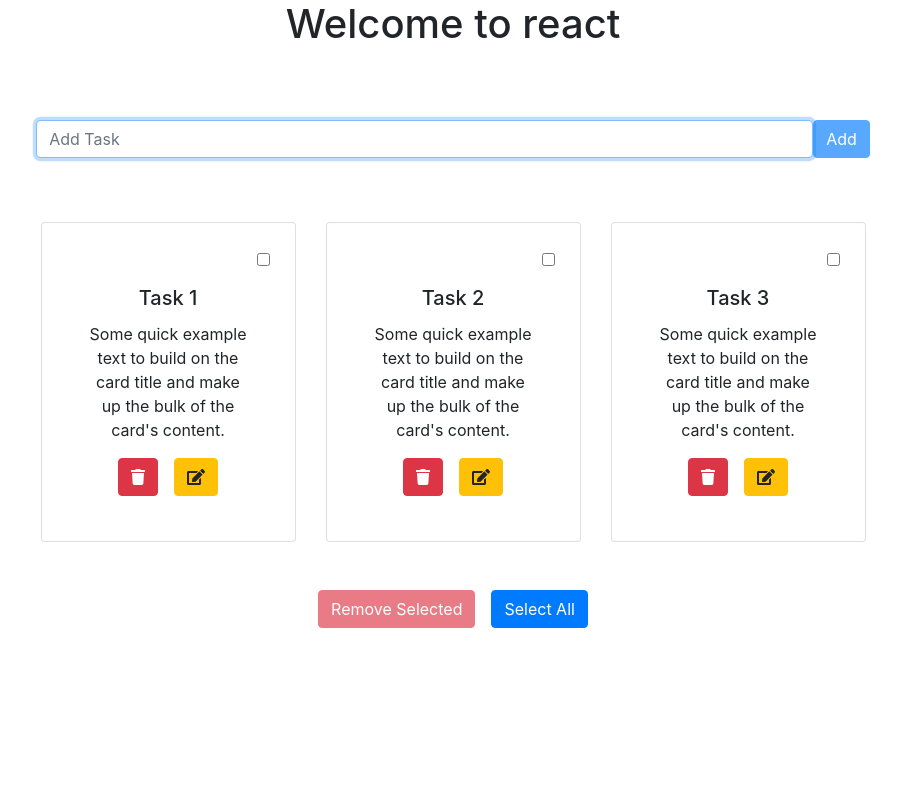
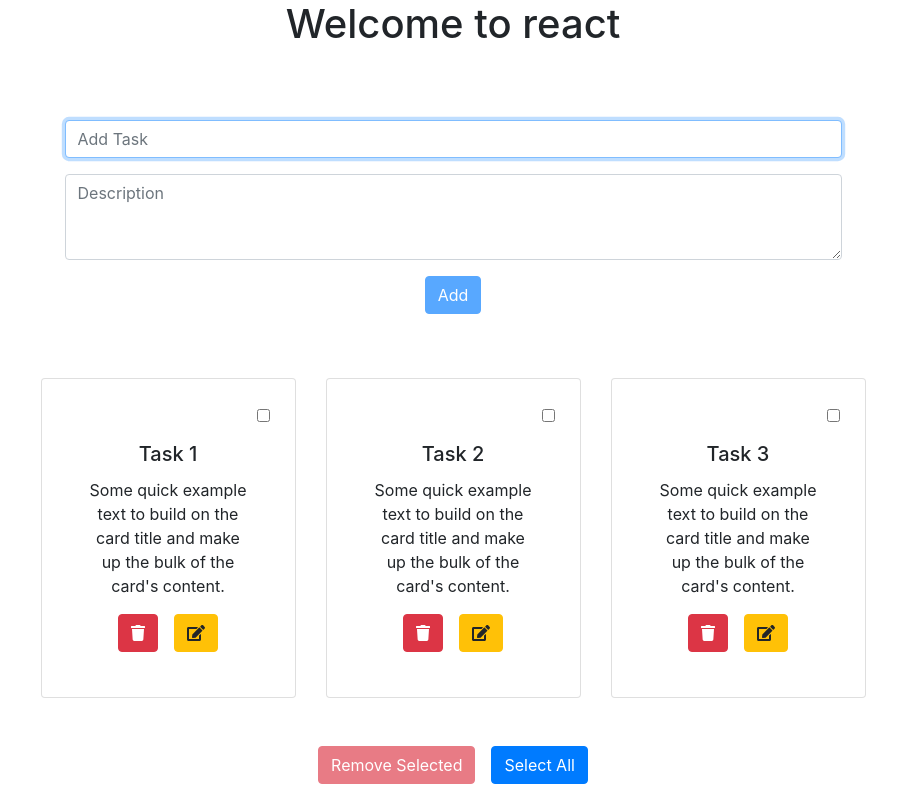
Before and after one commit to hovhannisyan-code/react-tutorial, a React (Create React App) app: page / in a window 1280 px wide. Shown: the whole page, without its empty margins (187-1088 px from the left). Built offline with nearby package versions, Linux system fonts and the light colour scheme.

Commit message:
half homework

```diff
--- /dev/null
+++ b/src/Components/Modal/Confirm.jsx
@@ -0,0 +1,25 @@
+import { Button, Modal } from 'react-bootstrap';
+const Confirm = (props) => {
+    const { handleClose, onSubmit, modalTitle, modalBody } = props;
+    const handleSubmit = () => {
+        onSubmit();
+        handleClose();
+    }
+    return (
+        <Modal show={true} onHide={handleClose}>
+            <Modal.Header closeButton>
+                <Modal.Title>{modalTitle}</Modal.Title>
+            </Modal.Header>
+            <Modal.Body>{modalBody}</Modal.Body>
+            <Modal.Footer>
+                <Button variant="secondary" onClick={handleClose}>
+                    Close
+          </Button>
+                <Button variant="danger" onClick={handleSubmit}>
+                    Remove
+          </Button>
+            </Modal.Footer>
+        </Modal>
+    )
+}
+export default Confirm;
--- a/src/Components/ToDo/AddNewTask.jsx
+++ b/src/Components/ToDo/AddNewTask.jsx
@@ -1,51 +1,69 @@
-import React  from "react";
+import React from "react";
 import { Form, Button } from 'react-bootstrap';
 import Proptypes from 'prop-types';
 class AddNewTask extends React.PureComponent {
     constructor(props) {
         super(props);
         this.state = {
-            inputValue: ''
+            title: '',
+            description: ''
         }
         this.inputRef = React.createRef();
     }
 
     handleChange = (e) => {
+        const { name, value } = e.target;
         this.setState({
-            inputValue: e.target.value
+            [name]: value
         })
     }
     handleSubmit = ({ key, type }) => {
         if (type === 'keypress' && key !== 'Enter') return;
         const { onSubmit } = this.props;
-        const { inputValue } = this.state;
-        onSubmit(inputValue);
+        const { title, description } = this.state;
+        const taskdata = {
+            title,
+            description
+        };
+        onSubmit(taskdata);
         this.setState({
-            inputValue: ''
+            title: '',
+            description: ''
         })
     }
     componentDidMount() {
         this.inputRef.current.focus();
     }
     render() {
-        const { inputValue } = this.state;
+        const { title, description } = this.state;
         const { disabled } = this.props;
         return (
-            <div className="d-flex justify-content-center mt-4">
+            <div className="d-flex flex-column align-items-center mt-4">
                 <Form.Control
+                    name="title"
                     type="text"
                     placeholder="Add Task"
                     onChange={this.handleChange}
                     onKeyPress={this.handleSubmit}
-                    value={inputValue}
+                    value={title}
                     style={{ width: "70%" }}
                     disabled={disabled}
                     ref={this.inputRef}
                 />
+                <Form.Control
+                    name="description"
+                    onChange={this.handleChange}
+                    as="textarea"
+                    rows={3}
+                    style={{ width: "70%" }}
+                    className="my-3"
+                    placeholder="Description"
+                    value={description}
+                />
                 <Button
                     variant="primary"
                     onClick={this.handleSubmit}
-                    disabled={!!!inputValue}
+                    disabled={!(!!title && !!description)}
                 >
                     Add
                 </Button>
--- a/src/Components/ToDo/Task.jsx
+++ b/src/Components/ToDo/Task.jsx
@@ -4,7 +4,7 @@ import { Card, Button, Form } from 'react-bootstrap';
 import { FontAwesomeIcon } from '@fortawesome/react-fontawesome';
 import { faEdit, faTrash } from '@fortawesome/free-solid-svg-icons';
 import Proptypes from 'prop-types';
-
+import Confirm from "../Modal/Confirm";
 const Task = ({
     task,
     disabled,
@@ -24,7 +24,7 @@ const Task = ({
                 <Card.Title>{task.title}</Card.Title>
 
                 <Card.Text>
-                    {task.text}
+                    {task.description}
                 </Card.Text>
                 <Button
                     disabled={disabled}
@@ -45,7 +45,11 @@ const Task = ({
 
 };
 Task.propTypes = {
-    task: Proptypes.object.isRequired,
+    task: Proptypes.shape({
+        _id:Proptypes.string.isRequired,
+        title: Proptypes.string.isRequired,
+        description:Proptypes.string.isRequired
+    }),
     disabled: Proptypes.bool.isRequired,
     handleDelete: Proptypes.func.isRequired,
     toggleSetRemoveIds: Proptypes.func.isRequired,
--- a/src/Components/ToDo/ToDo.jsx
+++ b/src/Components/ToDo/ToDo.jsx
@@ -3,6 +3,7 @@ import Task from "./Task";
 import AddNewTask from "./AddNewTask";
 import { Container, Row, Col, Button } from 'react-bootstrap';
 import idGenrator from '../Helpers';
+import Confirm from "../Modal/Confirm";
 
 class ToDo extends Component {
     constructor(props) {
@@ -11,19 +12,19 @@ class ToDo extends Component {
             {
                 _id: idGenrator(),
                 title: "Task 1",
-                text: `Some quick example text to build on the card title and make up the bulk of
+                description: `Some quick example text to build on the card title and make up the bulk of
                 the card's content.`
             },
             {
                 _id: idGenrator(),
                 title: "Task 2",
-                text: `Some quick example text to build on the card title and make up the bulk of
+                description: `Some quick example text to build on the card title and make up the bulk of
                 the card's content.`
             },
             {
                 _id: idGenrator(),
                 title: "Task 3",
-                text: `Some quick example text to build on the card title and make up the bulk of
+                description: `Some quick example text to build on the card title and make up the bulk of
                 the card's content.`
             }
         ];
@@ -33,18 +34,18 @@ class ToDo extends Component {
         this.state = {
             tasks,
             removeTasks: new Set(),
-            isAllChecked: false
+            isAllChecked: false,
+            showModal: false
         }
     }
 
-    handleCatchValue = (inputValue) => {
-        if (!inputValue) return;
+    handleCatchValue = (taskdata) => {
+        if (!taskdata.title || !taskdata.description) return;
         const tasks = [...this.state.tasks];
         tasks.push({
             _id: idGenrator(),
-            title: inputValue,
-            text: `Some quick example text to build on the card title and make up the bulk of
-            the card's content.`
+            title: taskdata.title,
+            description: taskdata.description
         });
         this.setState({
             tasks
@@ -96,8 +97,13 @@ class ToDo extends Component {
         })
 
     }
+    handleToggleModal = () => {
+        this.setState({
+            showModal: !this.state.showModal
+        })
+    }
     render() {
-        const { removeTasks, isAllChecked } = this.state;
+        const { removeTasks, isAllChecked, showModal } = this.state;
         const tasks = this.state.tasks.map((task, index) => {
             return (
                 <Col
@@ -118,6 +124,7 @@ class ToDo extends Component {
             )
         });
         return (
+            <>
                 <Container className="todo-list">
                     <Row className="justify-content-center my-5">
                         <Col>
@@ -131,7 +138,7 @@ class ToDo extends Component {
                         <Col>
                             {!!tasks.length && <Button
                                 variant="danger"
-                            onClick={this.removeSelectedTasks}
+                                onClick={this.handleToggleModal}
                                 disabled={!!!removeTasks.size}
                             >
                                 Remove Selected
@@ -146,7 +153,13 @@ class ToDo extends Component {
                         </Col>
                     </Row>
                 </Container>
-
+                {showModal && <Confirm
+                    handleClose={this.handleToggleModal}
+                    onSubmit={this.removeSelectedTasks}
+                    modalTitle={`Modal heading`}
+                    modalBody={`Do you want to delete ${removeTasks.size} tasks`}
+                />}
+            </>
         )
     }
 }
```
Also changed, not shown: 1 other file (tests, documents, lock files or other folders). Lines whose indentation alone changed are shown as unchanged.
